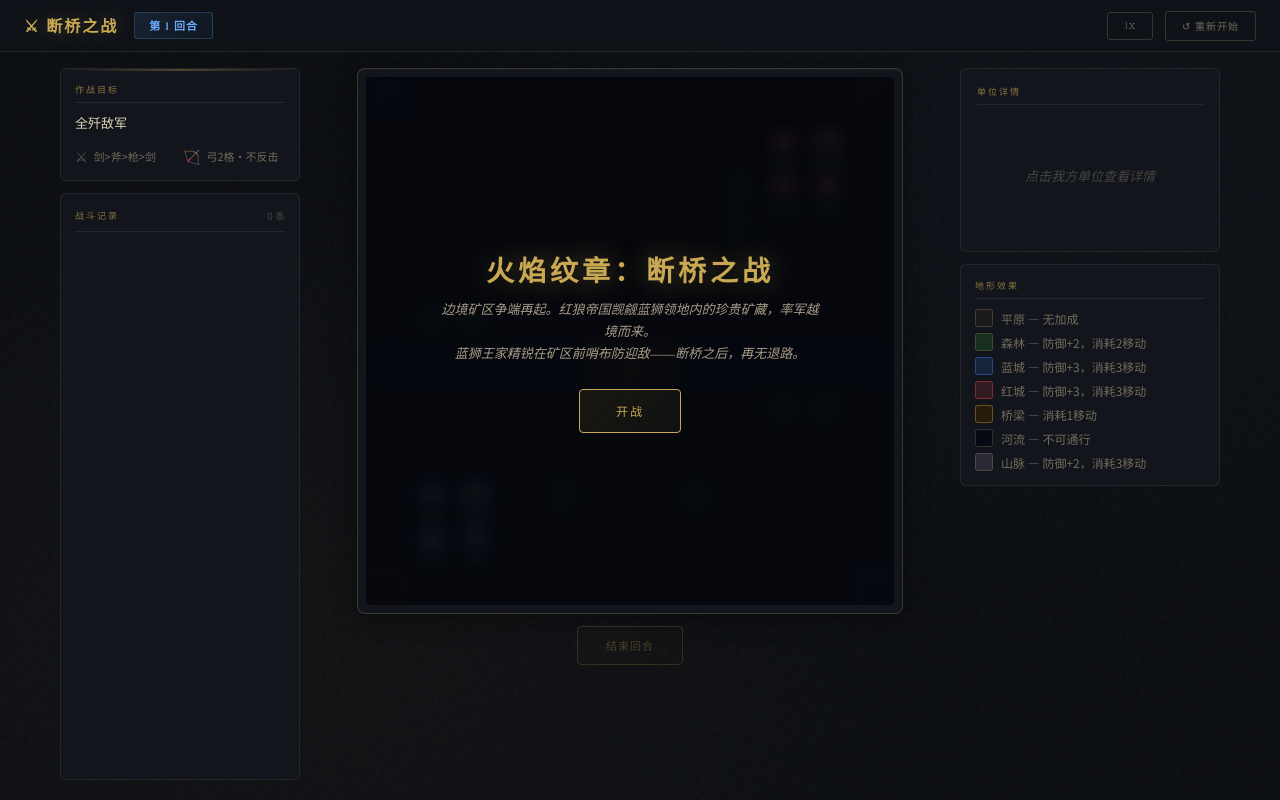
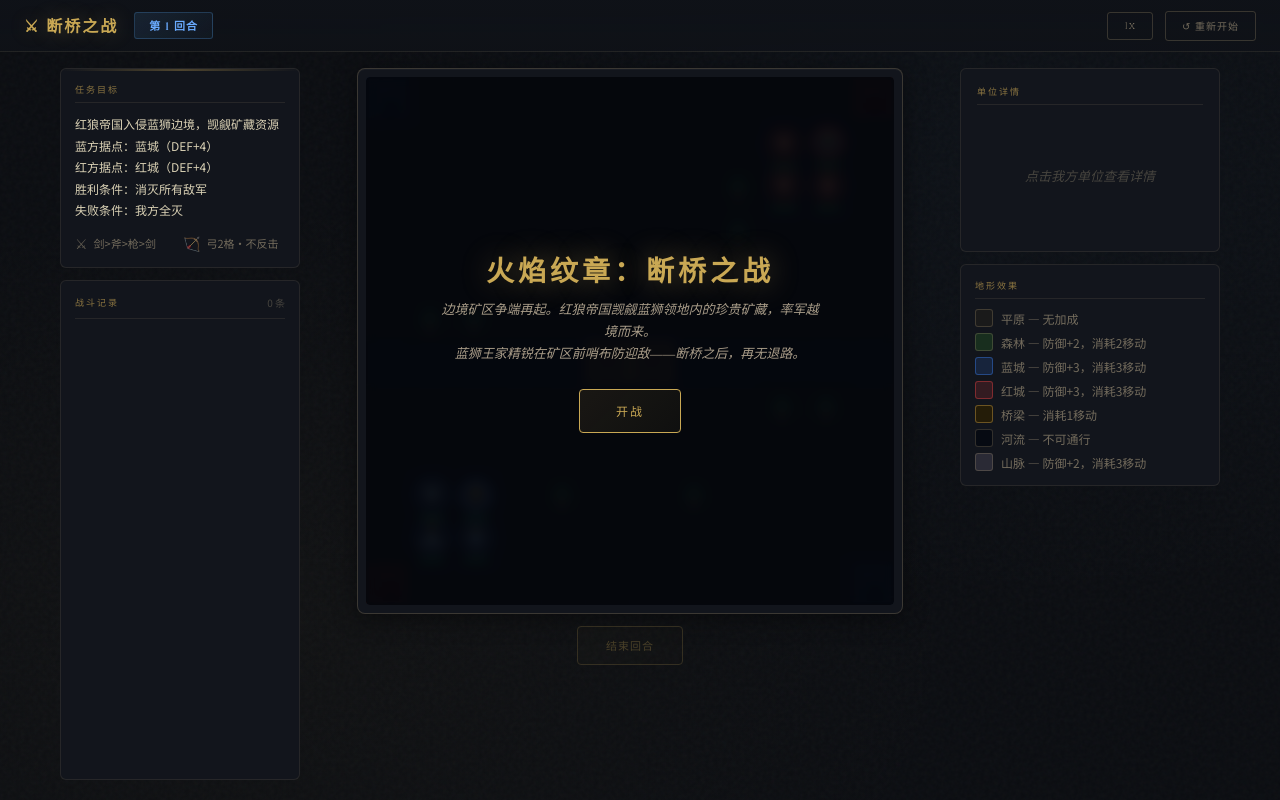
Before and after one commit to nicknnn-web/fe-bridge-game, a plain HTML site: page Projects/fe-bridge-game/fe_bridge_v3.html in a window 1280 px wide. Drawn offline with nearby package versions, Linux system fonts and the light colour scheme.

Commit message:
feat(lore): 更新左侧面板任务目标

```diff
--- a/Projects/fe-bridge-game/fe_bridge_v3.html
+++ b/Projects/fe-bridge-game/fe_bridge_v3.html
@@ -477,8 +477,14 @@ canvas{
   <!-- 左侧面板 -->
   <div class="left-panel">
     <div class="info-card">
-      <div class="info-card-title">作战目标</div>
-      <div class="objective-text">全歼敌军</div>
+      <div class="info-card-title">任务目标</div>
+      <div class="objective-text" style="font-size:12px;line-height:1.8">
+        红狼帝国入侵蓝狮边境，觊觎矿藏资源<br>
+        蓝方据点：蓝城（DEF+4）<br>
+        红方据点：红城（DEF+4）<br>
+        胜利条件：消灭所有敌军<br>
+        失败条件：我方全灭
+      </div>
       <div class="legend-grid" style="margin-top:12px">
         <div class="legend-item"><span class="legend-icon">⚔</span><span>剑&gt;斧&gt;枪&gt;剑</span></div>
         <div class="legend-item"><span class="legend-icon">🏹</span><span>弓2格·不反击</span></div>
```
